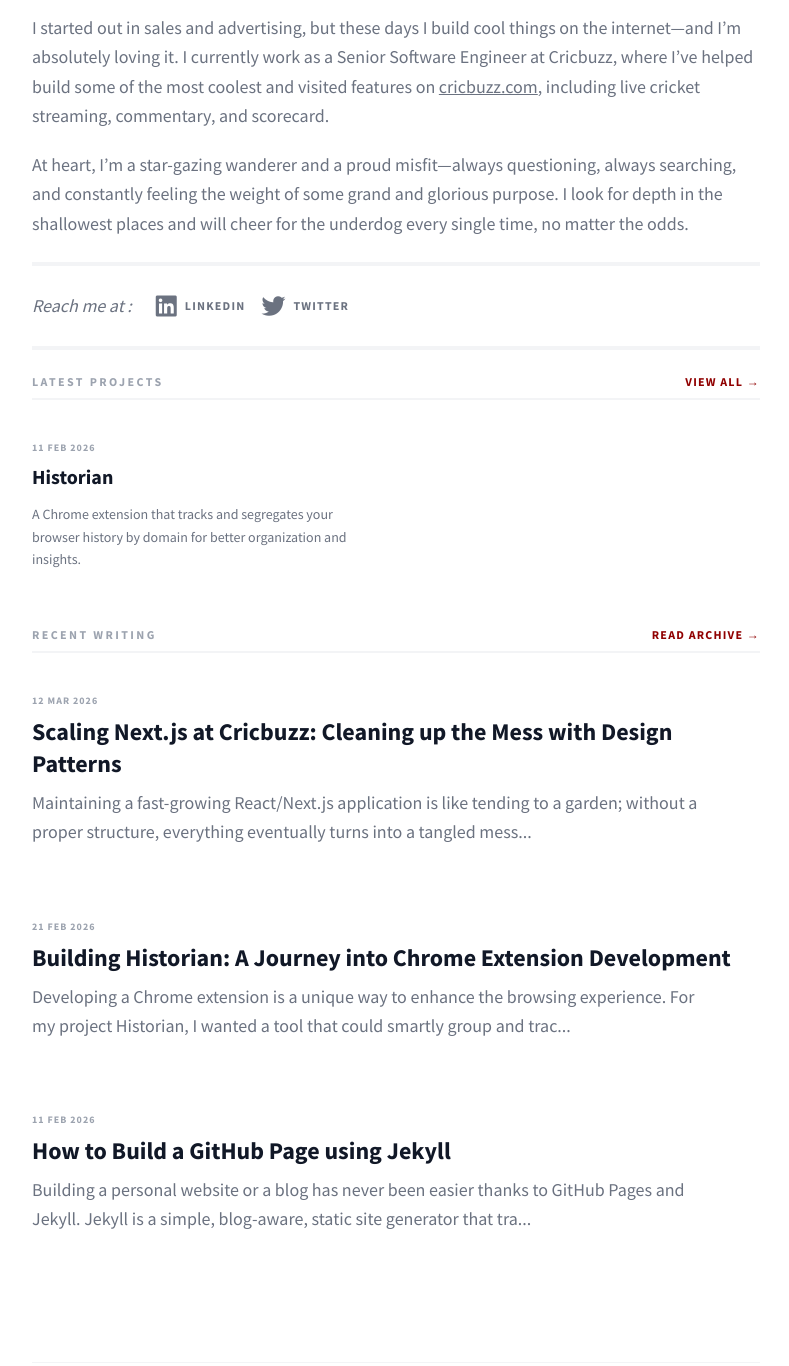
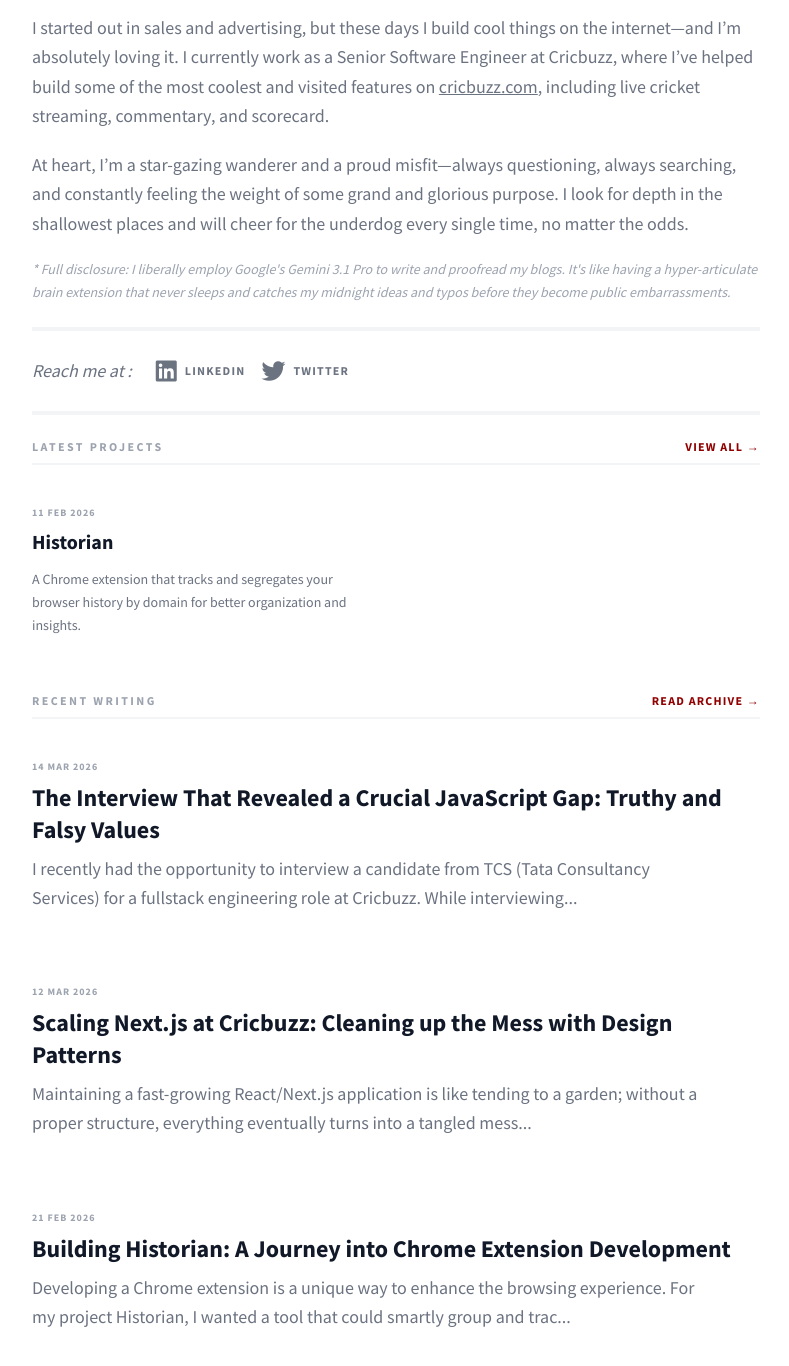
Before and after one commit to itsuvs/itsuvs.github.io, a Jekyll site: the page built from index.html, in a window 1280 px wide and 1400 px high, scrolled down 412 px. Shown: the top 1366 px of the window, without its empty margins (244-1033 px from the left). Built offline with Jekyll 4.4.1, drawn with Linux system fonts in a browser that asks for light colours; nearby versions of some CDN libraries; some web fonts are replaced.

Commit message:
Added new blog about truthy and falsy values and did some ui and text changes

````diff
--- /dev/null
+++ b/blogs/_posts/2026-03-14-truthy-and-falsy-values-in-javascript.md
@@ -0,0 +1,143 @@
+---
+layout: blog
+title: "The Interview That Revealed a Crucial JavaScript Gap: Truthy and Falsy Values"
+category: Tech
+---
+
+I recently had the opportunity to interview a candidate from TCS (Tata Consultancy Services) for a fullstack engineering role at <a href="https://cricbuzz.com" target="_blank" rel="noopener noreferrer"><strong>Cricbuzz</strong></a>. While interviewing, I sometimes like to dive into the seemingly simple parts of JavaScript, as they often reveal how deeply a developer understands the core behaviors of the language.
+
+<br>
+During our conversation, I asked him a basic question about JavaScript objects: *"If you try to access a key that does not exist in an object, what would be the value returned?"*
+<br>
+<br>
+He confidently answered, *"undefined"*.
+<br>
+<br>
+That is correct. But to probe a little deeper, I followed up with: *"Why is it `undefined` and not `null`?"*
+<br>
+<br>
+At this point, he got visibly confused. To help him out, I shifted the line of questioning to see if he grasped the relationship between the two.
+<br>
+<br>
+*"Is `null === undefined`?"* I asked.
+<br>
+<br>
+He said, *"No,"* but upon asking why, he couldn't explain it.
+<br>
+<br>
+I then asked him two simple boolean logic questions:
+<br>
+<br>
+*"What is the negation (`!`) of `undefined`?"*
+<br>
+<br>
+He correctly answered, *"true"*.
+<br>
+<br>
+*"And what is the negation of `null`?"*
+<br>
+<br>
+Again, he correctly answered, *"true"*.
+<br>
+<br>
+Then I asked the trap question: *"If the negation of both `null` and `undefined` is `true`, does that imply `null` is equal to `undefined`?"*
+<br>
+<br>
+He paused, thought for a moment, and said, *"Yes."*
+<br>
+<br>
+This interaction highlighted a major gap in his JavaScript knowledge. He had memorized certain behaviors—like the fact that `!null` is true—but he fundamentally missed the underlying concept of **truthy** and **falsy** values. He assumed that because two values coerce to the same boolean result when negated, they must be fundamentally equal. This is a crucial concept in JavaScript that dictates how conditions and type coercions work under the hood.
+
+<br>
+---
+
+## **Understanding Truthy and Falsy Values**
+
+<br>
+
+In JavaScript, a value is considered **truthy** if it translates to `true` when evaluated in a boolean context. Conversely, a value is **falsy** if it translates to `false`.
+<br>
+<br>
+JavaScript uses type coercion in boolean contexts, such as `if` statements, loops (`while`, `for`), and logical operations (`&&`, `||`, `!`). When JavaScript expects a boolean, it will quietly convert whatever value you give it into a boolean.
+
+<br>
+### **The Falsy Values**
+<br>
+It's easiest to memorize the falsy values because there are only a few of them. In JavaScript, there are exactly **8 falsy values**:
+<br>
+<br>
+1. `false` (The boolean false itself)
+2. `0` (The number zero)
+3. `-0` (Negative zero)
+4. `0n` (BigInt zero)
+5. `""` (Empty string)
+6. `null` (The intentional absence of any object value)
+7. `undefined` (A variable that has not been assigned a value)
+8. `NaN` (Not a Number)
+<br>
+<br>
+If a value is not on this list, it is **truthy**.
+This means empty arrays (`[]`), empty objects (`{}`), spaces in strings (`" "`), and even the string `"false"` are all truthy!
+<br>
+<br>
+### **Revisiting the Interview Question**
+<br>
+Why is `!undefined` true and `!null` true? Because both `undefined` and `null` are on the falsy list. The logical NOT operator (`!`) coerces the value to a boolean and then flips it. Since they are falsy (`false`), flipping them results in `true`.
+<br>
+<br>
+But does that mean `null == undefined`?
+Interestingly, `null == undefined` *is* actually `true` in JavaScript due to the language's specific rules for loose equality (`==`). However, `null === undefined` (strict equality) is `false` because they are of different types (`object` vs `undefined`). They are definitely not equal *because* their negations are both true. By the candidate's logic, `!0` is true and `!""` is true, so `0` must equal `""` (which loosely it does, but for different coercion reasons, not because both are falsy).
+<br>
+<br>
+
+## **Why Are Truthy and Falsy Values Important?**
+
+<br>
+
+Understanding truthy and falsy values isn't just for passing interviews—it's essential for writing clean, concise, and bug-free JavaScript.
+
+<br>
+### **1. Concise Conditionals**
+<br>
+Instead of explicitly checking if a variable exists, is not null, and is not an empty string, you can simply rely on its truthiness:
+
+```javascript
+// The verbose way
+if (userName !== null && userName !== undefined && userName !== "") {
+    console.log("Welcome, " + userName);
+}
+
+// The clean (truthy) way
+if (userName) {
+    console.log("Welcome, " + userName);
+}
+```
+
+### **2. Default Values with Logical OR (`||`)**
+<br>
+The `||` operator doesn't actually return a boolean; it returns the first **truthy** value it encounters.
+
+```javascript
+// If 'user.name' is undefined, null, or "", it falls back to "Guest"
+const displayName = user.name || "Guest";
+```
+[*Note: If `0` or `false` are valid values (like a score of 0), you should use the Nullish Coalescing Operator (`??`) instead, which only checks for `null` or `undefined`.*](https://developer.mozilla.org/en-US/docs/Web/JavaScript/Reference/Operators/Nullish_coalescing_operator)
+
+<br>
+### **3. Short-Circuiting with Logical AND (`&&`)**
+<br>
+Similarly, the `&&` operator returns the first **falsy** value it encounters, or the last truthy value. This is heavily used in React for conditional rendering:
+
+```javascript
+// If isLoggedIn is truthy, the <Dashboard /> component renders.
+// If it's falsy, the rendering short-circuits and nothing is rendered.
+{isLoggedIn && <Dashboard />}
+```
+
+<br>
+
+## **The Takeaway**
+<br>
+The difference between a junior developer and a seasoned engineer often lies in these foundational concepts. Memorizing what happens when you type `!null` is easy, but understanding *why* it happens allows you to debug complex applications, write cleaner code, and avoid unexpected edge cases.
+
+Next time you write an `if` statement, remember the truthy and falsy rules. They are the invisible gears making your JavaScript logic turn!
--- a/index.html
+++ b/index.html
@@ -27,6 +27,11 @@
                     At heart, I’m a star-gazing wanderer and a proud misfit—always questioning, always searching, and
                     constantly feeling the weight of some grand and glorious purpose. I look for depth in the shallowest
                     places and will cheer for the underdog every single time, no matter the odds.
+                </p>
+                <p class="text-sm italic text-gray-400 dark:text-gray-500 mt-4 leading-relaxed">
+                    * Full disclosure: I liberally employ Google's Gemini 3.1 Pro to write and proofread my blogs. It's
+                    like having a hyper-articulate brain extension that never sleeps and catches my midnight ideas and
+                    typos before they become public embarrassments.
                 </p>
             </div>
         </div>
````
Also changed, not shown: blogs/_posts/2026-02-21-historian-chrome-extension.md (+1 -1 lines), blogs/_posts/2026-03-12-cleaning-up-nextjs-with-design-patterns.md (+36 -7 lines), projects/_posts/2026-02-11-historian.md (+2 -2 lines).
